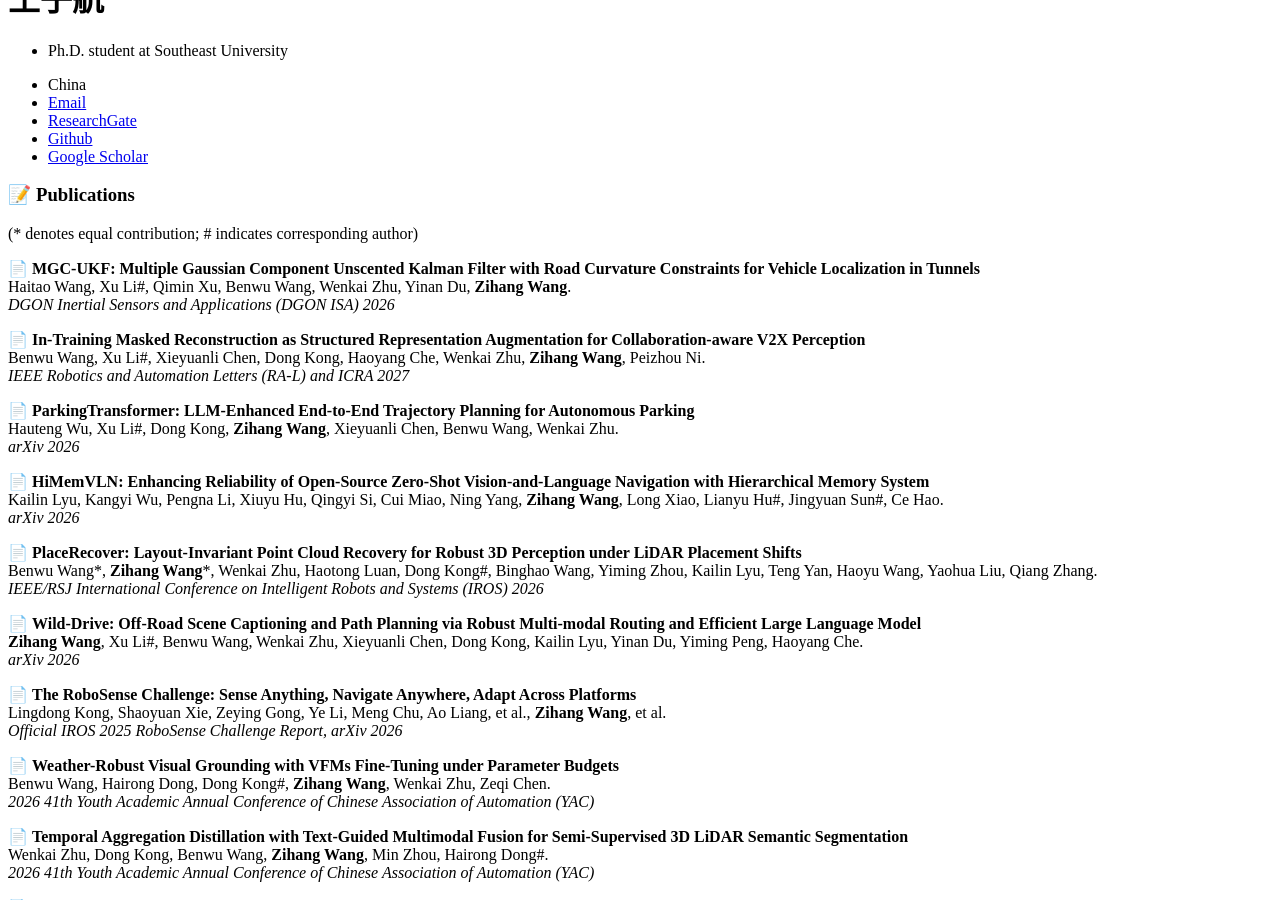
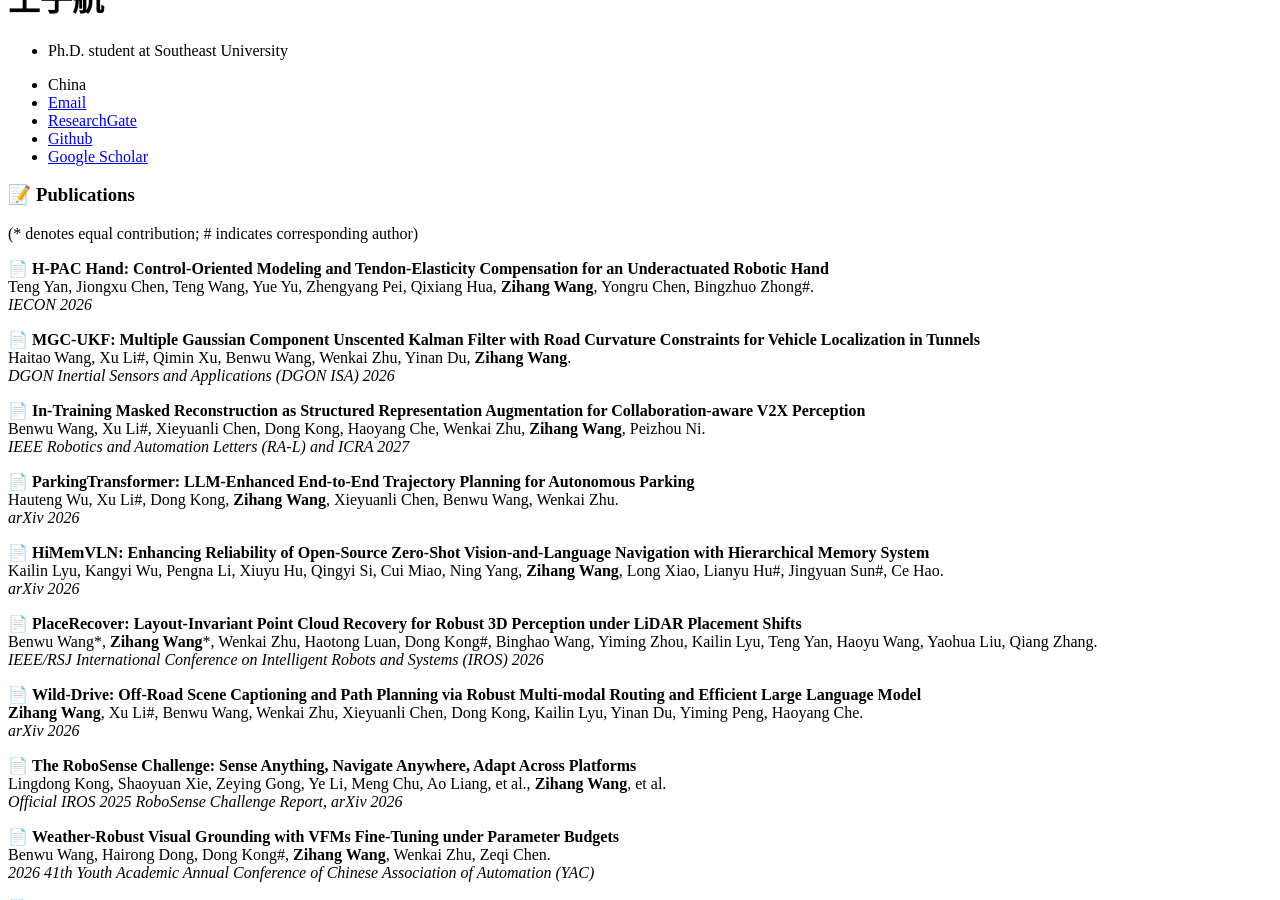
Before and after one commit to wangzihanggg/wangzihanggg.github.io, a Jekyll site: the page built from _pages/includes/pub.md, in a window 1280 px wide and 900 px high, scrolled down 308 px. Built offline with Jekyll 4.4.1, drawn with Linux system fonts in a browser that asks for light colours; our own code applies the rules of GitHub Pages for plain Markdown files.

Commit message:
Update publications in pub.md
Added new publication details for H-PAC Hand and MGC-UKF.

```diff
--- a/_pages/includes/pub.md
+++ b/_pages/includes/pub.md
@@ -4,6 +4,12 @@
 (* denotes equal contribution; # indicates corresponding author)
 
 <div class="paper-text">
+
+<p> 📄
+  <strong>H-PAC Hand: Control-Oriented Modeling and Tendon-Elasticity Compensation for an Underactuated Robotic Hand</strong><br>
+  Teng Yan, Jiongxu Chen, Teng Wang, Yue Yu, Zhengyang Pei, Qixiang Hua, <strong>Zihang Wang</strong>, Yongru Chen, Bingzhuo Zhong#.<br>
+  <em>IECON 2026</em>
+</p>
 
 <p> 📄
   <strong>MGC-UKF: Multiple Gaussian Component Unscented Kalman Filter with Road Curvature Constraints for Vehicle Localization in Tunnels</strong><br>
```
